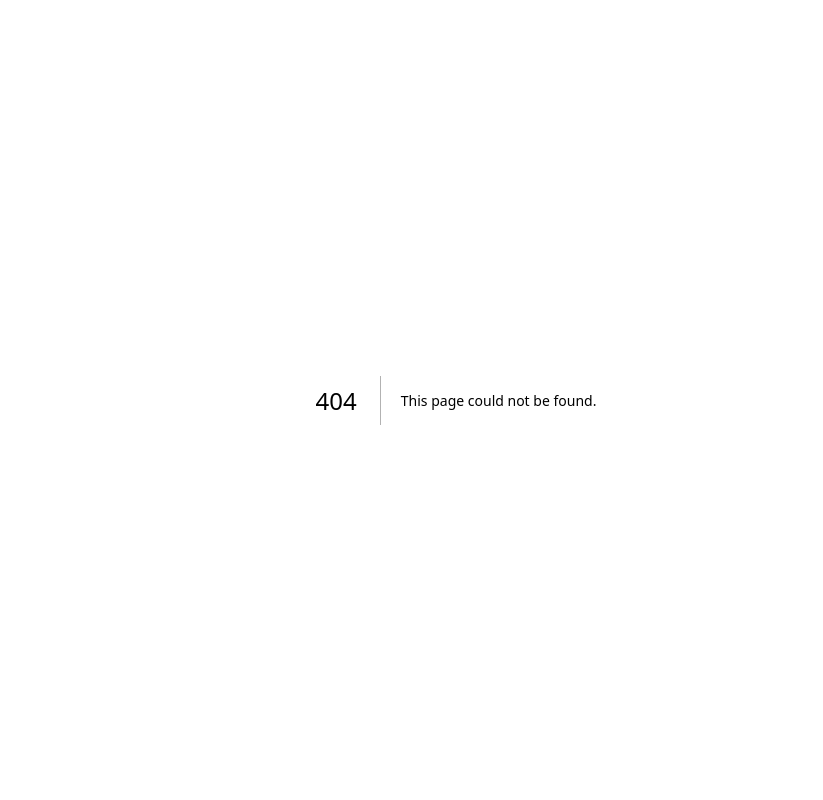
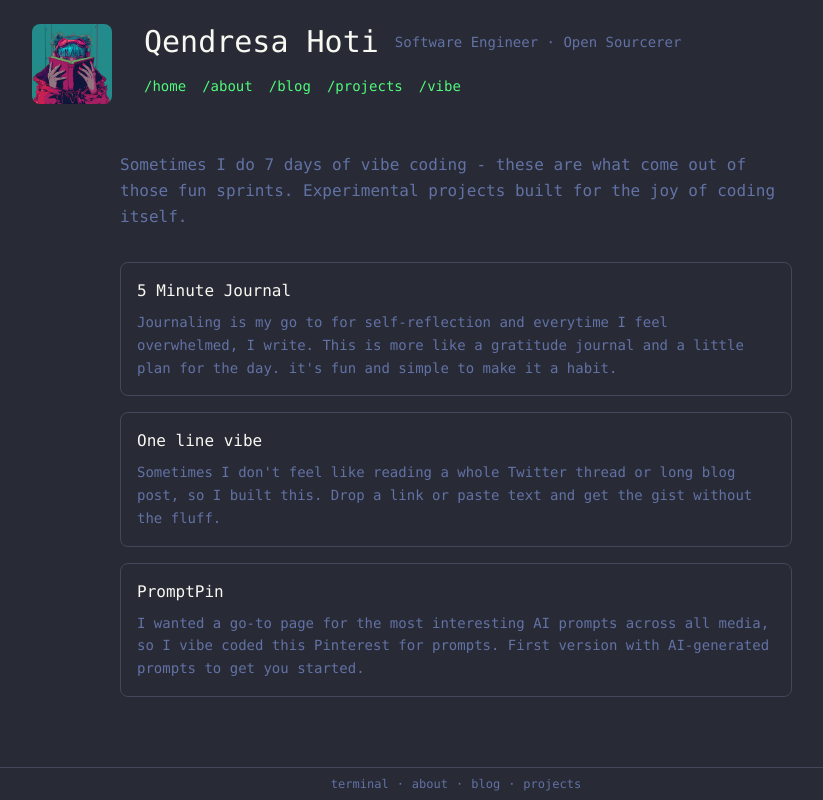
Before and after one commit to kju4q/qendresa.dev, a Next.js app: page /vibe in a window 1280 px wide. Before the commit this address had no page. Shown: the whole page, without its empty margins (184-1007 px from the left). Built offline with nearby package versions, Linux system fonts and the light colour scheme.

Commit message:
vibe projects page added

```diff
--- /dev/null
+++ b/src/app/vibe/page.tsx
@@ -0,0 +1,73 @@
+import { TransitionLayout, Footer } from "../../components";
+import Link from "next/link";
+import "../home/home.css";
+
+const vibeProjects = [
+  {
+    title: "5 Minute Journal",
+    href: "https://5-minute-vibe.vercel.app/",
+    blurb:
+      "Journaling is my go to for self-reflection and everytime I feel overwhelmed, I write. This is more like a gratitude journal and a little plan for the day. it's fun and simple to make it a habit.",
+  },
+  {
+    title: "One line vibe",
+    href: "https://vibe-summary.vercel.app/",
+    blurb:
+      "Sometimes I don't feel like reading a whole Twitter thread or long blog post, so I built this. Drop a link or paste text and get the gist without the fluff.",
+  },
+  {
+    title: "PromptPin",
+    href: "https://promptpin.vercel.app/",
+    blurb:
+      "I wanted a go-to page for the most interesting AI prompts across all media, so I vibe coded this Pinterest for prompts. First version with AI-generated prompts to get you started.",
+  },
+];
+
+export default function Vibe() {
+  return (
+    <TransitionLayout variant="default">
+      <div id="home-page-container">
+        <div id="home-content" className="flex flex-col items-center">
+          <div className="max-w-2xl mt-12">
+            <div className="mb-8">
+              <p className="mb-6 text-[#6272a4] leading-relaxed">
+                Sometimes I do 7 days of vibe coding - these are what come out
+                of those fun sprints. Experimental projects built for the joy of
+                coding itself.
+              </p>
+            </div>
+
+            <section className="mb-8">
+              <ul className="space-y-4 text-sm">
+                {vibeProjects.map((project, index) => (
+                  <li key={index} className="group">
+                    <div className="flex flex-col space-y-2 p-4 rounded-lg border border-[#44475a] hover:border-[#6272a4] transition-colors">
+                      <Link
+                        href={project.href}
+                        className="text-[#f8f8f2] group-hover:text-[#ff79c6] focus:outline-none focus:text-[#ff79c6] focus:ring-1 focus:ring-[#ff79c6] font-medium text-base"
+                        target={
+                          project.href.startsWith("http") ? "_blank" : undefined
+                        }
+                        rel={
+                          project.href.startsWith("http")
+                            ? "noopener noreferrer"
+                            : undefined
+                        }
+                      >
+                        {project.title}
+                      </Link>
+                      <span className="text-[#6272a4] leading-relaxed">
+                        {project.blurb}
+                      </span>
+                    </div>
+                  </li>
+                ))}
+              </ul>
+            </section>
+          </div>
+        </div>
+        <Footer />
+      </div>
+    </TransitionLayout>
+  );
+}
--- a/src/components/Header.tsx
+++ b/src/components/Header.tsx
@@ -57,6 +57,14 @@ export default function Header(): ReactElement {
                   className="hover:text-[#ff79c6] focus:outline-none focus:text-[#ff79c6]"
                 >
                   /projects
+                </Link>
+              </li>
+              <li>
+                <Link
+                  href="/vibe"
+                  className="hover:text-[#ff79c6] focus:outline-none focus:text-[#ff79c6]"
+                >
+                  /vibe
                 </Link>
               </li>
 
```
